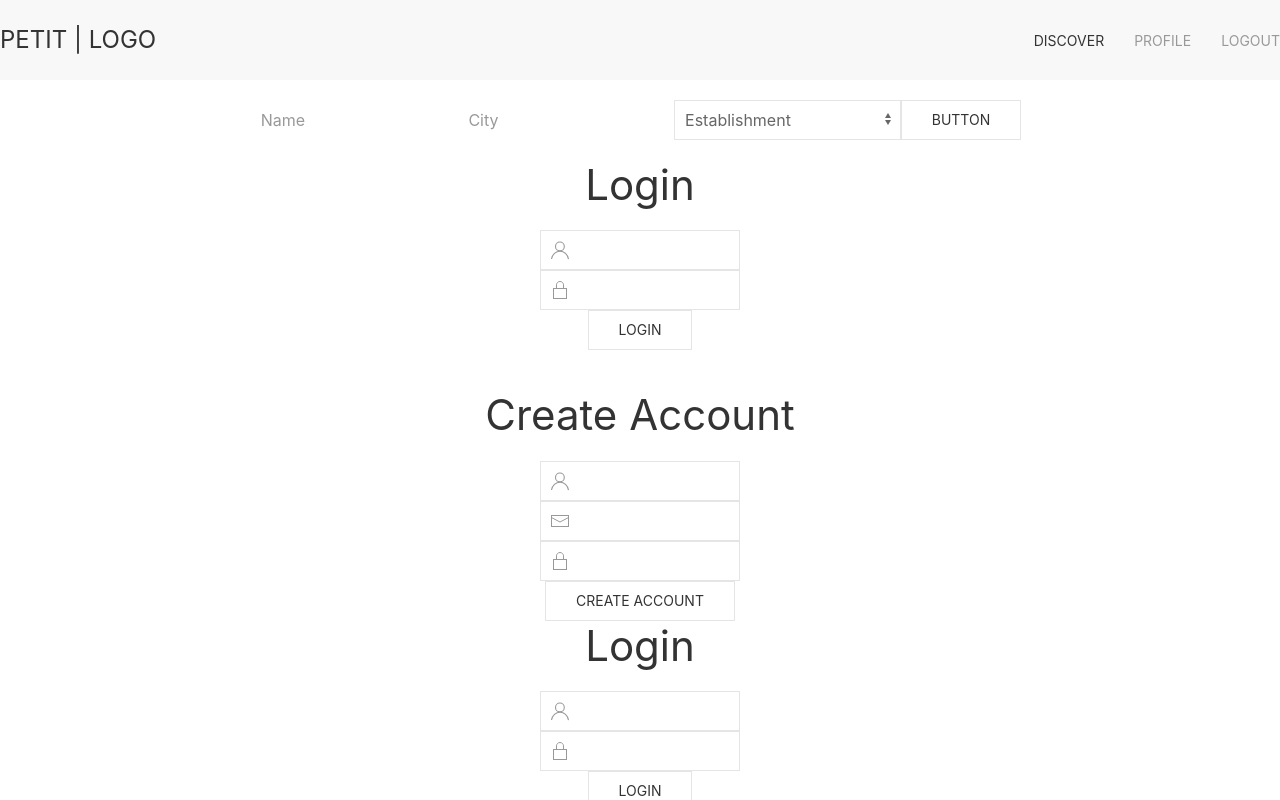
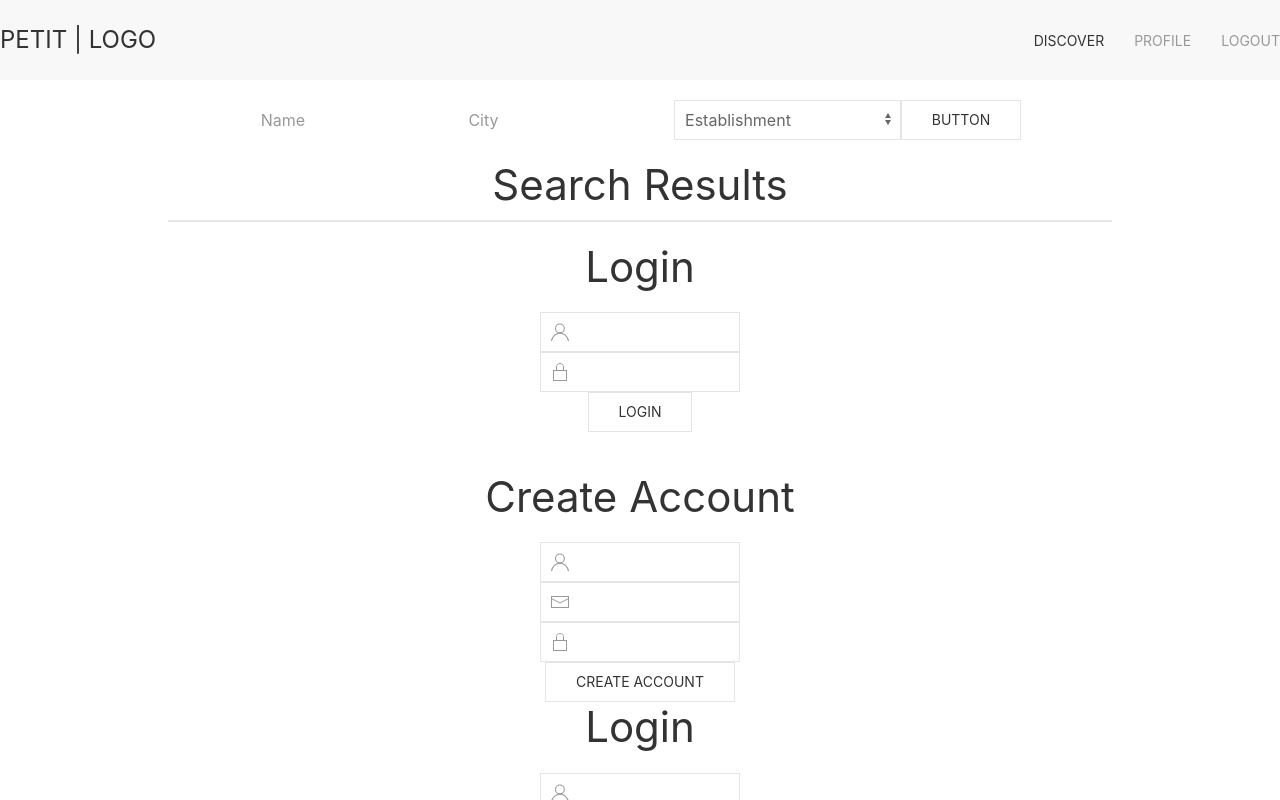
Before and after one commit to dimitermusic/petit-frontend, a React (Create React App) app: page / in a window 1280 px wide. Shown: the top 800 px of the page. Built offline with nearby package versions, Linux system fonts and the light colour scheme.

Commit message:
little changes

```diff
--- a/src/App.js
+++ b/src/App.js
@@ -1,13 +1,14 @@
+import React, { useEffect, useState } from "react";
+import { Routes, Route, Link } from "react-router-dom";
+import ReactDOM from "react-dom";
 import SignupForm from "./components/SignupForm/index.js";
 import SearchBar from "./components/SearchBar/index.js";
 import Discover from "./pages/Discover/index.js";
-import React, { useEffect, useState } from "react";
-import ReactDOM from "react-dom";
 import API from "./utils/api";
 import Profile from "./pages/Profile/index.js";
 import NavBar from "./components/NavBar/index.js";
-require('dotenv').config()
-import { Routes, Route, Link } from "react-router-dom";
+import Results from "./components/Results/index";
+require('dotenv').config();
 const axios = require("axios");
 
 
@@ -194,7 +195,9 @@ function App() {
         searchState={searchFormState}
         change={handleSearchChange}
         estSearch={apiFetch}
-        />
+      />
+
+      <Results />
 
   {!userState.username?
   // <h1>==========Login==========</h1>
@@ -210,7 +213,6 @@ function App() {
   {/* // :<h1>==========Profile==========</h1> */}
 
   {/* // <h1>==========Edit Profile==========</h1> */}
-
       <Routes>
         {console.log(LoginPage)}
         <Route exact path={"/"} element={<LoginPage/>}/>
```
